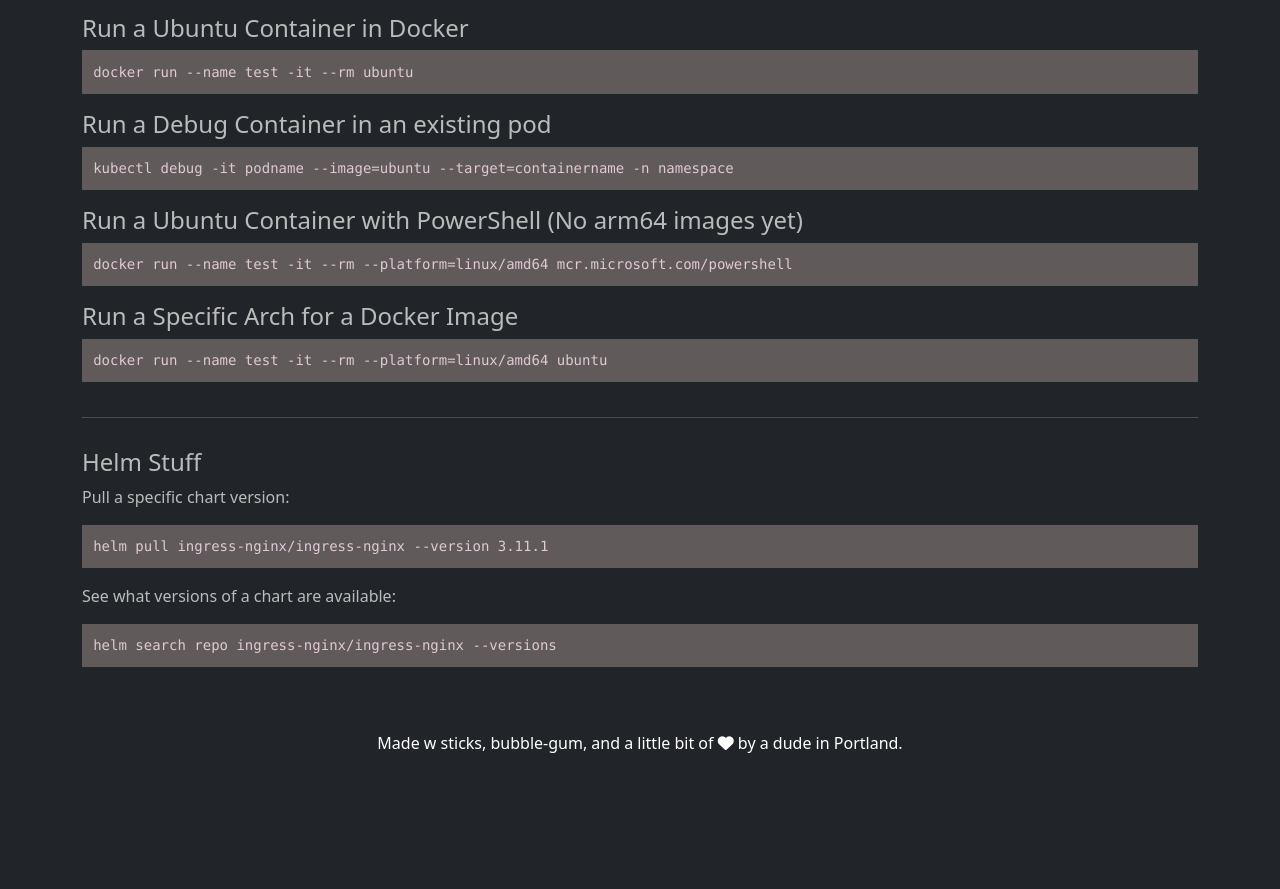
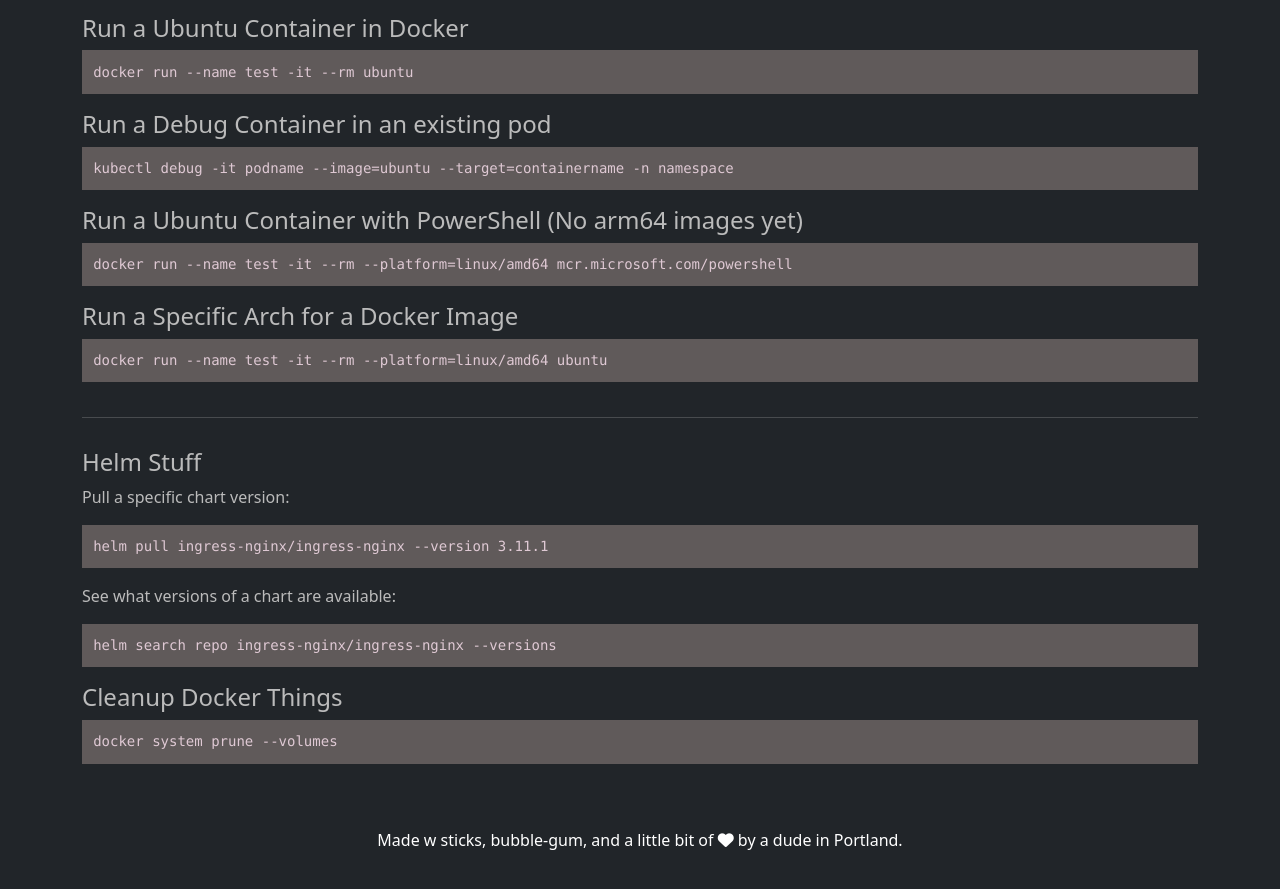
Before and after one commit to rayterrill/tacticalnerdery.com.old, a Jekyll site: the page built from k8s.md, in a window 1280 px wide and 900 px high, scrolled down 653 px. Shown: the top 889 px of the window. Built offline with Jekyll 4.4.1, drawn with Linux system fonts in a browser that asks for light colours; nearby versions of some CDN libraries; before the commit the page ends 1456 px from its top, so only the background shows below that.

Commit message:
Update k8s.md

```diff
--- a/k8s.md
+++ b/k8s.md
@@ -47,3 +47,7 @@ See what versions of a chart are available:
 <pre class="code">
 helm search repo ingress-nginx/ingress-nginx --versions
 </pre>
+#### Cleanup Docker Things
+<pre class="code">
+docker system prune --volumes
+</pre>
```
